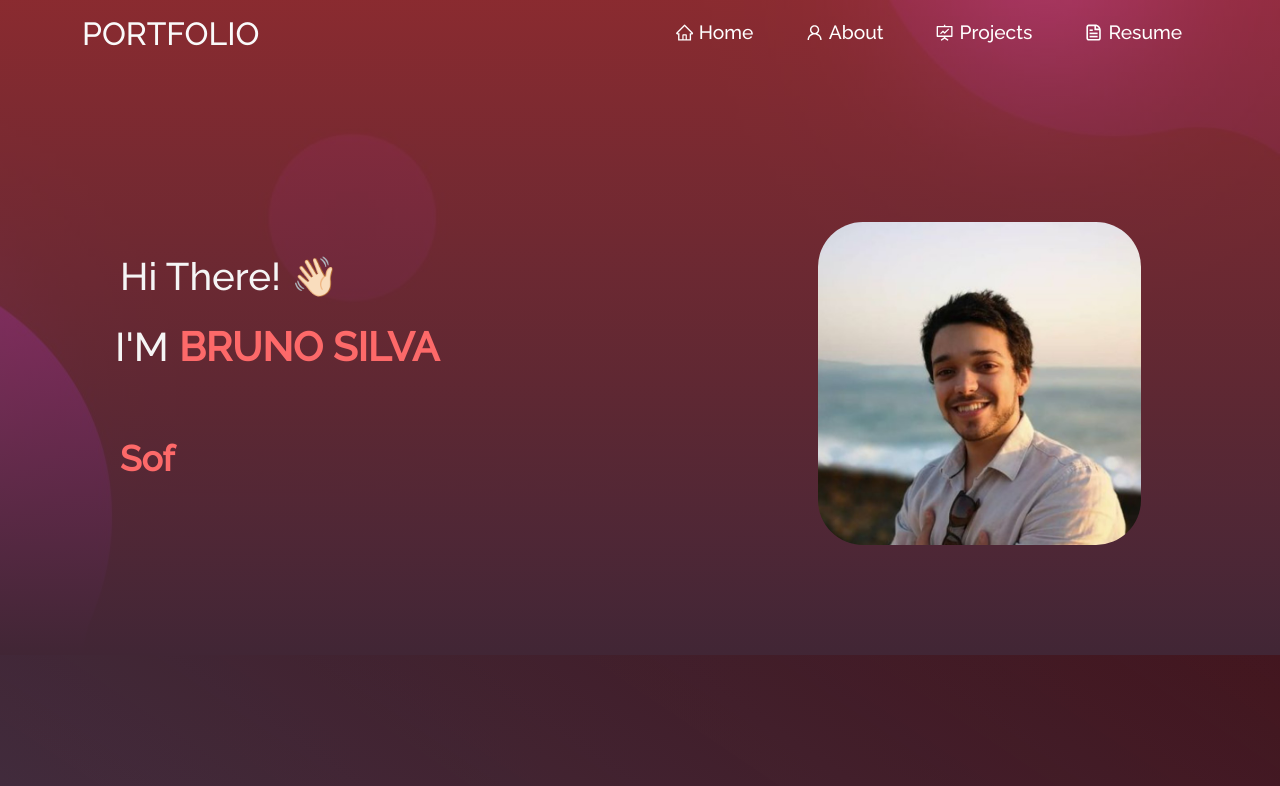
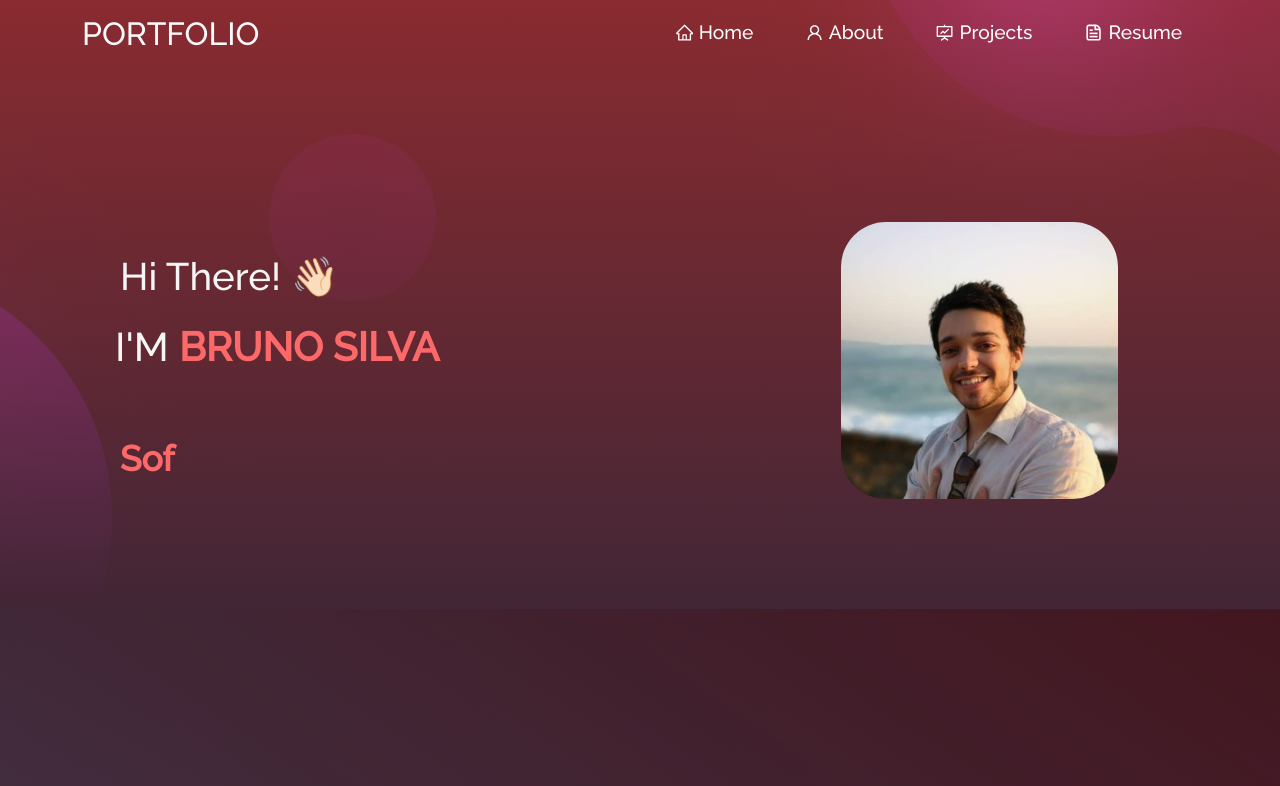
Before and after one commit to ItzHardcore/new-portfolio, a React (Create React App) app: page / in a window 1280 px wide. Shown: the top 786 px of the page. Built offline with nearby package versions, Linux system fonts and the light colour scheme.

Commit message:
more nice changes

```diff
--- a/src/components/About/About.js
+++ b/src/components/About/About.js
@@ -33,7 +33,7 @@ function About() {
 
           </Col>
         </Row>
-        <h1 className="project-heading">
+        <h1 className="project-heading mt-5">
           Professional <strong className="custom_color">Skillset </strong>
         </h1>
 
--- a/src/components/Navbar.js
+++ b/src/components/Navbar.js
@@ -2,14 +2,9 @@ import React, { useState } from "react";
 import Navbar from "react-bootstrap/Navbar";
 import Nav from "react-bootstrap/Nav";
 import Container from "react-bootstrap/Container";
-import logo from "../Assets/logo.png";
-import Button from "react-bootstrap/Button";
 import { Link } from "react-router-dom";
-import { CgGitFork } from "react-icons/cg";
-import { ImBlog } from "react-icons/im";
 import { RxHamburgerMenu } from "react-icons/rx";
 import {
-  AiFillStar,
   AiOutlineHome,
   AiOutlineFundProjectionScreen,
   AiOutlineUser,
--- a/src/style.css
+++ b/src/style.css
@@ -307,7 +307,7 @@ button:focus {
 }
 .myAvtar2 {
   border-radius: 45px;
-  width: 70%;
+  width: 60%;
 }
 .myAvtar3 {
   border-radius: 45px;
```
Also changed, not shown: src/Assets/logo.png (deleted).
